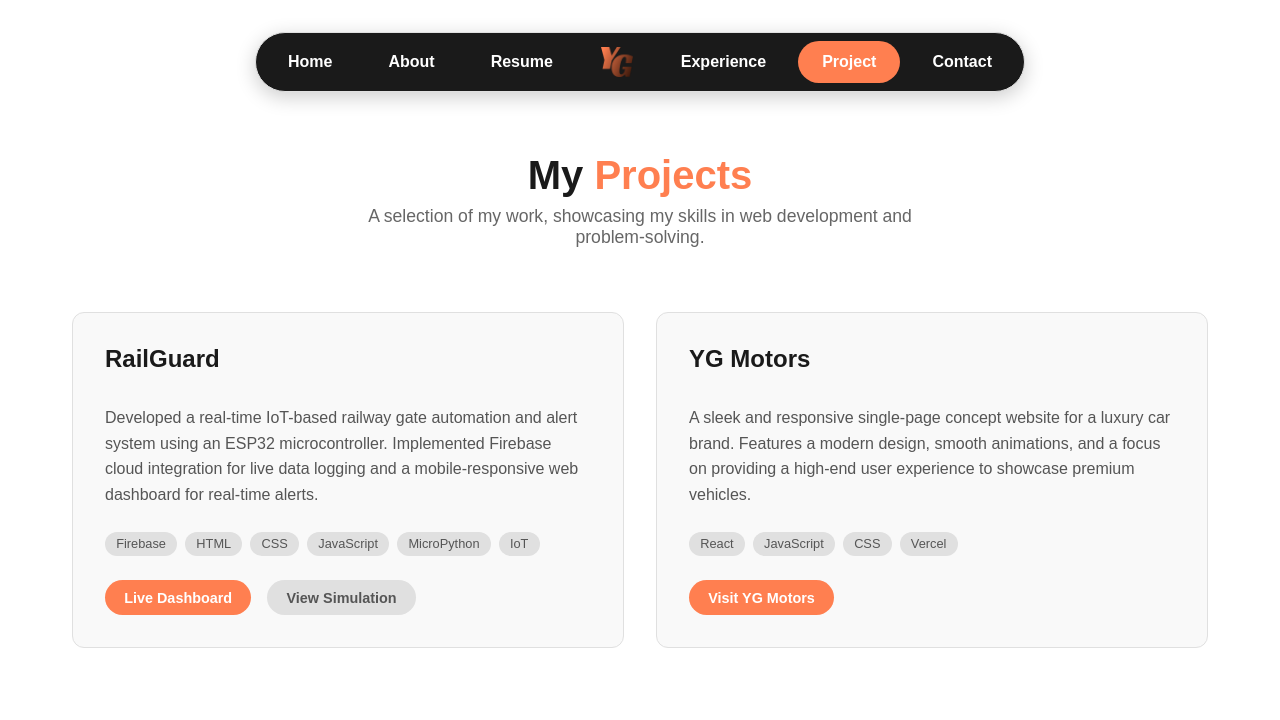
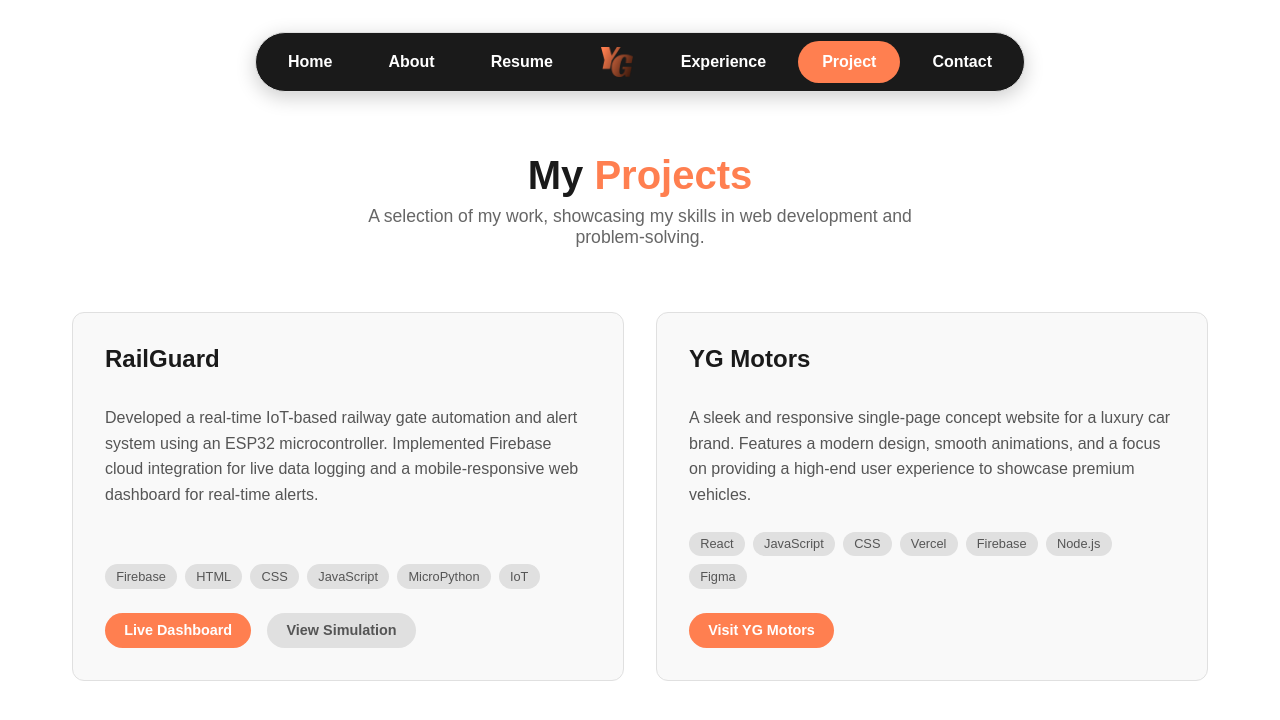
Before and after one commit to yashhhgoswami/my-portfolio, a React (Create React App) app: page / in a window 1280 px wide. Both pictures are taken after a click on the link "Project". Shown: the top 720 px of the page. Built offline with nearby package versions, Linux system fonts and the light colour scheme.

Commit message:
Update project layout, Tech Stack,  and fix button alignment

```diff
--- a/src/projectspage/ProjectsPage.js
+++ b/src/projectspage/ProjectsPage.js
@@ -52,7 +52,7 @@ const ProjectsPage = () => {
     {
       title: 'YG Motors',
       description: 'A sleek and responsive single-page concept website for a luxury car brand. Features a modern design, smooth animations, and a focus on providing a high-end user experience to showcase premium vehicles.',
-      techStack: ['React', 'JavaScript', 'CSS', 'Vercel'],
+      techStack: ['React', 'JavaScript', 'CSS', 'Vercel', 'Firebase', 'Node.js', 'Figma'],
       links: {
         visit: 'https://yg-motors.vercel.app/'
       }
```
